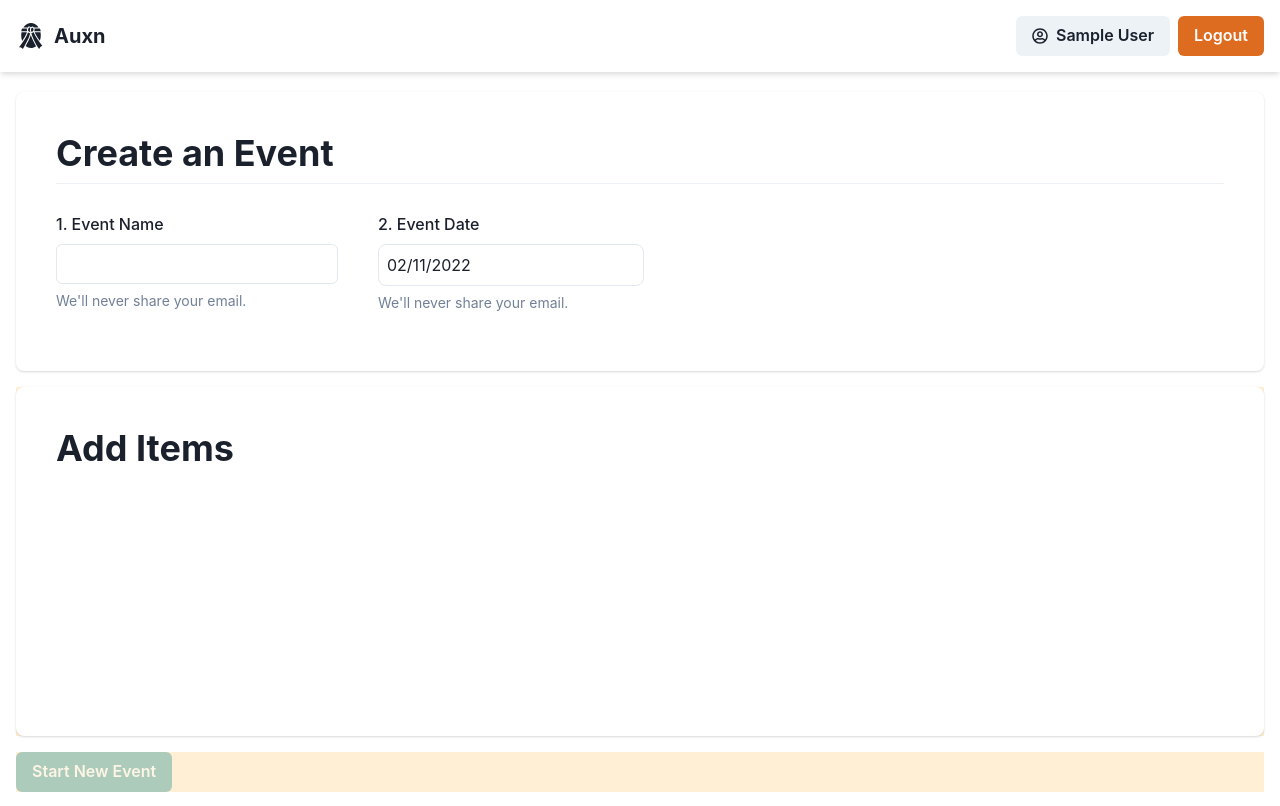
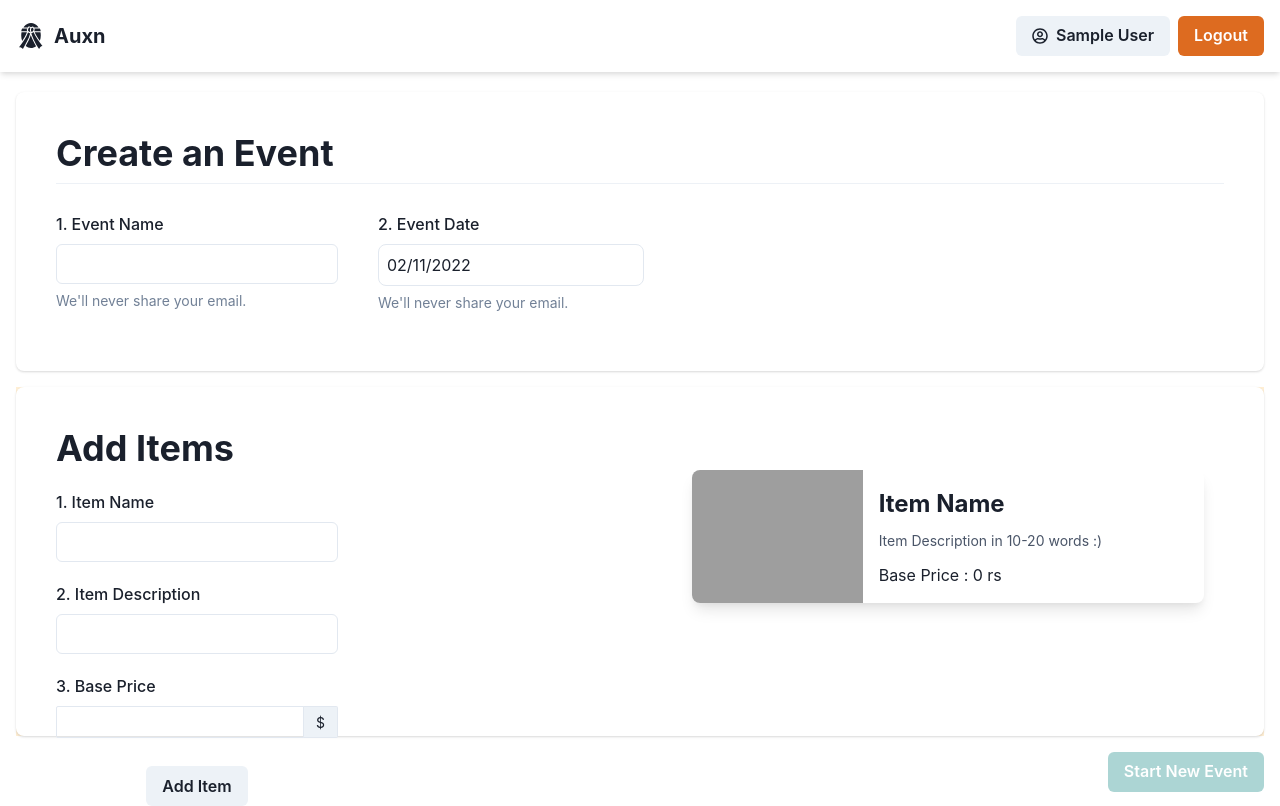
Before and after one commit to Tejasjagdale/hack-a-web_TeamBCT, a React (Create React App) app: page /events in a window 1280 px wide. Built offline with nearby package versions, Linux system fonts and the light colour scheme; no server answers; sample sign-in values are in the browser's storage; grey boxes are pictures that could not be loaded.

Commit message:
Finished Events Page

```diff
--- a/src/components/ItemsCard.jsx
+++ b/src/components/ItemsCard.jsx
@@ -2,158 +2,65 @@ import {
 	// AspectRatio,
 	Box,
 	Button,
+	chakra,
 	Container,
 	Editable,
 	EditableInput,
 	EditablePreview,
+	Flex,
+	HStack,
 	Image,
 	Link,
 	SimpleGrid,
 	Stack,
+	useColorModeValue,
 	// Text,
 } from "@chakra-ui/react";
 import React from "react";
+import { Card } from "./Card";
 
 const ItemsCard = (props) => {
 	return (
 		<>
-      <Container maxW="80rem" centerContent>
-        <SimpleGrid columns={[1, 1, 1, 1]}>
+			<Flex
+				w="40vw"
+				mx={5}
+				bg={useColorModeValue("white", "gray.800")}
+				shadow="lg"
+				rounded="lg"
+				overflow="hidden"
+			>
 				<Box
-            p={4}
-            display={{ md: "flex" }}
-            maxWidth="32rem"
-            borderWidth={1}
-            margin={2}
+					w={1 / 3}
+					bgSize="cover"
+					style={{
+						backgroundImage:
+							"url('https://images.unsplash.com/photo-1494726161322-5360d4d0eeae?ixlib=rb-1.2.1&ixid=eyJhcHBfaWQiOjEyMDd9&auto=format&fit=crop&w=334&q=80')",
+					}}
+				></Box>
+
+				<Box w={2 / 3} p={{ base: 4, md: 4 }}>
+					<chakra.h1
+						fontSize="2xl"
+						fontWeight="bold"
+						color={useColorModeValue("gray.800", "white")}
 					>
-            <Image
-              maxWidth="200px"
-              margin="auto"
-              src="https://vinc.gumlet.io/gallery/blog/thumbs/bicycle-playing-card-trick-decks.jpg"
-              alt="Woman paying for a purchase"
-            />
-            <Stack
-              align={{ base: "center", md: "stretch" }}
-              textAlign={{ base: "center", md: "left" }}
-              mt={{ base: 4, md: 0 }}
-              ml={{ md: 6 }}
+						{props.item.name}
+					</chakra.h1>
+
+					<chakra.p
+						mt={2}
+						fontSize="sm"
+						color={useColorModeValue("gray.600", "gray.400")}
 					>
-              <Editable
-                fontWeight="bold"
-                fontSize="lg"
-                letterSpacing="wide"
-                color="teal.600"
-                value={props.item.name}
-              >
-                <EditablePreview />
-                <EditableInput name="name" onChange={props.handleItemchange} />
-              </Editable>
+						{props.item.description}
+					</chakra.p>
 
-              <Editable
-                my={1}
-                display="block"
-                fontSize="md"
-                lineHeight="normal"
-                fontWeight="semibold"
-                value={props.item.description}
-              >
-                <EditablePreview />
-                <EditableInput
-                  name="description"
-                  onChange={props.handleItemchange}
-                />
-              </Editable>
-
-              <Editable my={2} color="gray.500" value={props.item.base_Prize}>
-                <EditablePreview />
-                <EditableInput name="base" onChange={props.handleItemchange} />
-              </Editable>
-
-              <Editable my={2} color="gray.500" value={props.item.bid_timer}>
-                <EditablePreview />
-                <EditableInput name="timer" onChange={props.handleItemchange} />
-              </Editable>
-
-              <Button colorScheme="red" size="md" onClick={props.addItem}>
-                Add Item
-              </Button>
-            </Stack>
+					<Flex mt={3} alignItems="center" justifyContent="space-between">
+						Base Price : {props.item.base}
+					</Flex>
 				</Box>
-          {props.list.map(function (data) {
-            return (
-              <Box
-                p={4}
-                display={{ md: "flex" }}
-                maxWidth="32rem"
-                borderWidth={1}
-                margin={2}
-                key={data.id}
-              >
-                <Image
-                  maxWidth="200px"
-                  margin="auto"
-                  src="https://vinc.gumlet.io/gallery/blog/thumbs/bicycle-playing-card-trick-decks.jpg"
-                  alt="Woman paying for a purchase"
-                />
-                <Stack
-                  align={{ base: "center", md: "stretch" }}
-                  textAlign={{ base: "center", md: "left" }}
-                  mt={{ base: 4, md: 0 }}
-                  ml={{ md: 6 }}
-                >
-                  <Editable
-                    fontWeight="bold"
-                    fontSize="lg"
-                    letterSpacing="wide"
-                    color="teal.600"
-                    value={data.name}
-                  >
-                    <EditablePreview />
-                    <EditableInput
-                      name="name"
-                      onChange={props.handleItemchange}
-                    />
-                  </Editable>
-
-                  <Editable
-                    my={1}
-                    display="block"
-                    fontSize="md"
-                    lineHeight="normal"
-                    fontWeight="semibold"
-                    value={data.description}
-                  >
-                    <EditablePreview />
-                    <EditableInput
-                      name="description"
-                      onChange={props.handleItemchange}
-                    />
-                  </Editable>
-
-                  <Editable my={2} color="gray.500" value={data.base_Prize}>
-                    <EditablePreview />
-                    <EditableInput
-                      name="base_Prize"
-                      onChange={props.handleItemchange}
-                    />
-                  </Editable>
-
-                  <Editable my={2} color="gray.500" value={data.bid_timer}>
-                    <EditablePreview />
-                    <EditableInput
-                      name="bid_timer"
-                      onChange={props.handleItemchange}
-                    />
-                  </Editable>
-                  <Button maxWidth="100px" my={2}>
-                    Remove Item!
-                  </Button>
-                </Stack>
-              </Box>
-            );
-          })}
-        </SimpleGrid>
-      </Container>
+			</Flex>
 		</>
 	);
 };
--- a/src/pages/Events.jsx
+++ b/src/pages/Events.jsx
@@ -10,8 +10,11 @@ import {
 	Wrap,
 	WrapItem,
 	Box,
+	VStack,
+	InputRightAddon,
+	InputGroup,
 } from "@chakra-ui/react";
-import React, { useState } from "react";
+import React, { useEffect, useState } from "react";
 // import { doc, setDoc } from "firebase/firestore";
 import { useAuth } from "../context/AuthContext";
 import { db } from "../utils/firebase-config";
@@ -49,6 +52,15 @@ const Events = () => {
 		status: "hold",
 		name: "Item Name",
 	});
+	const [allItems, setAllItems] = useState([]);
+
+	const addToItemList = () => {
+		setAllItems((prev) => {
+			return [...prev, item];
+		});
+	};
+
+	useEffect(addToItemList, []);
 
 	// useEffect(() => {
 	//   console.log(event);
@@ -160,16 +172,54 @@ const Events = () => {
 					<Card>
 						<Heading>Add Items</Heading>
 						<Flex direction="row" justifyContent="space-between">
-							{/* <ItemsCard
-							list={event.items}
-							addItem={addItem}
-							item={item}
-							handleItemchange={handleItemchange}
-						/> */}
+							<VStack>
+								<FormControl>
+									<Flex direction="column" alignItems="flex-start" my={5}>
+										<FormLabel htmlFor="email">1. Item Name</FormLabel>
+										<Input
+											id="name"
+											name="name"
+											type="text"
+											onChange={handleItemchange}
+										/>
+									</Flex>
+									<Flex direction="column" alignItems="flex-start" my={5}>
+										<FormLabel htmlFor="email">2. Item Description</FormLabel>
+										<Input
+											id="desc"
+											name="description"
+											type="text"
+											onChange={handleItemchange}
+										/>
+									</Flex>
+									<Flex direction="column" alignItems="flex-start" my={5}>
+										<FormLabel htmlFor="email">3. Base Price</FormLabel>
+										<InputGroup size="sm">
+											<Input
+												id="name"
+												name="base"
+												type="number"
+												onChange={handleItemchange}
+											/>
+											<InputRightAddon children="$" />
+										</InputGroup>
+									</Flex>
+								</FormControl>
+								<Button onClick={addToItemList}>Add Item</Button>
+							</VStack>
+							<Divider orientation="vertical" />
+							<Box height="40vh" overflowY="scroll">
+								<VStack>
+									{allItems.map((item) => {
+										return <ItemsCard item={item} />;
+									})}
+								</VStack>
+							</Box>
 						</Flex>
 					</Card>
 				</GridItem>
-				<GridItem rowSpan={1} colSpan={3} bg="papayawhip">
+				<GridItem rowSpan={1} colSpan={3}>
+					<Flex direction="row" justifyContent="flex-end">
 						<Button
 							isDisabled={event.items.length === 0 && event.time === ""}
 							colorScheme="teal"
@@ -178,6 +228,7 @@ const Events = () => {
 						>
 							Start New Event
 						</Button>
+					</Flex>
 				</GridItem>
 			</Grid>
 		</>
```
Lines whose indentation alone changed are shown as unchanged.
